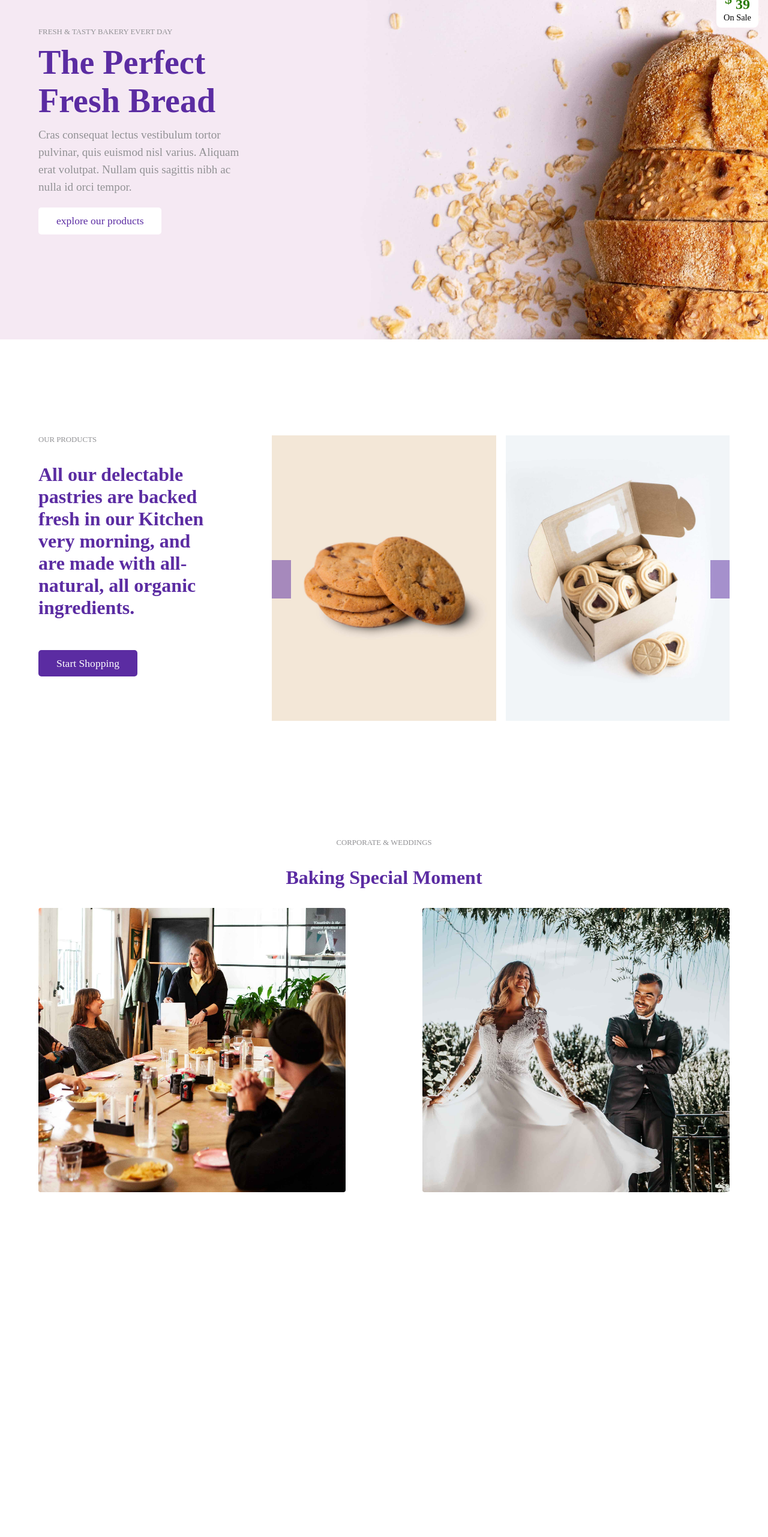
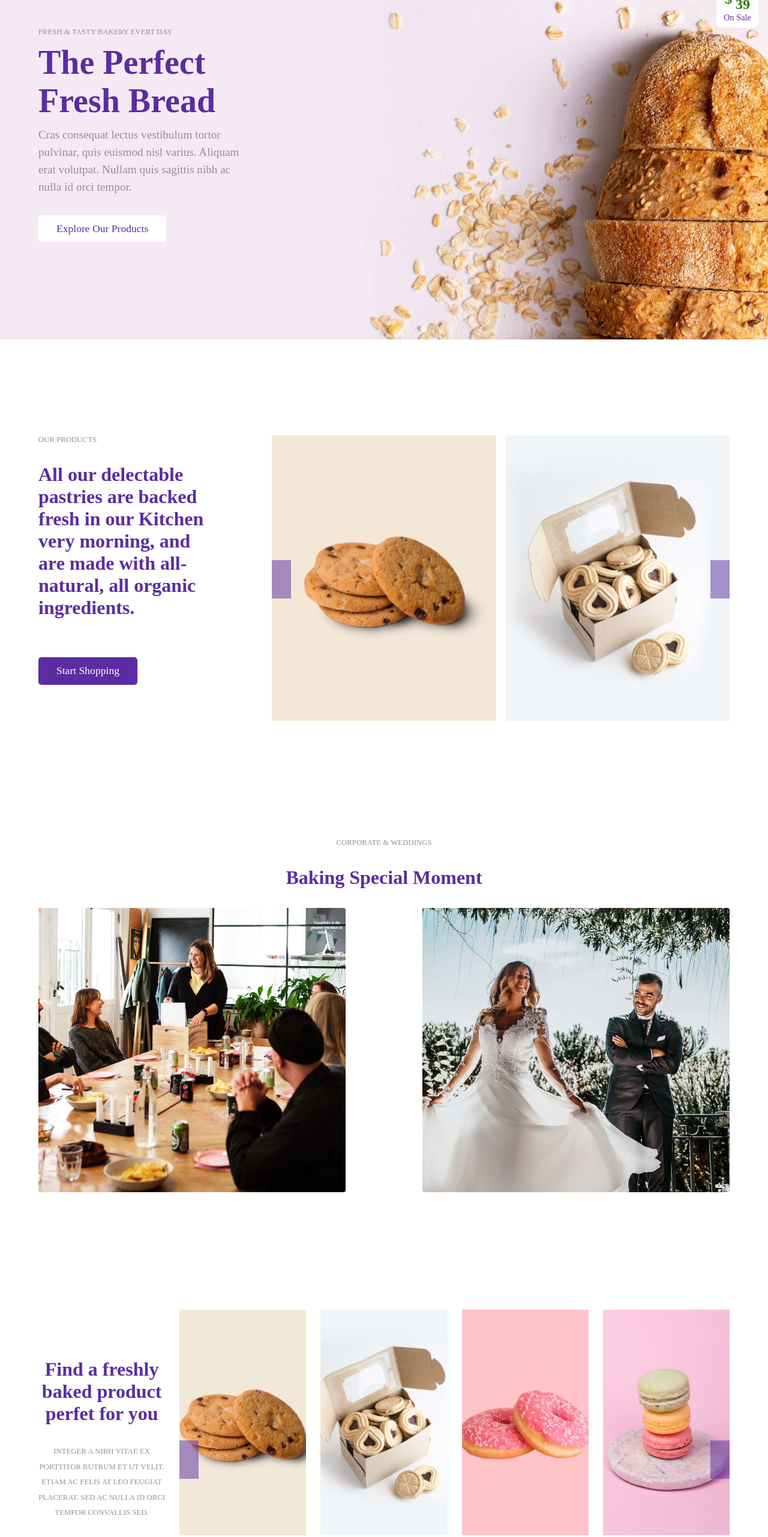
Before and after one commit to Frampolz/proj-html-vuejs, a Vue app: page / in a window 1280 px wide. Shown: the part 234-2797 px from the top of the page at 60% size. Before the commit the page ends 2226 px from the top, so only its background shows below. Built offline with nearby package versions, Linux system fonts and the light colour scheme; the HTML template or start-up script is replaced by a standard one.

Commit message:
add AllProd component

```diff
--- a/src/assets/scss/partials/commons.scss
+++ b/src/assets/scss/partials/commons.scss
@@ -34,9 +34,60 @@ h2 {
   color: $purple;
 }
 
+h3 {
+  color: $purple;
+  font-size: 1.5em;
+  text-transform: capitalize;
+}
+
 h5 {
   font-size: 0.8em;
   font-weight: normal;
   text-transform: uppercase;
   color: $lightGrey;
 }
+
+.button {
+  display: inline-block;
+  margin-top: 2em;
+  .btn {
+    display: inline-block;
+    padding: 0.7em 1.7em;
+    border-radius: 5px;
+    background-color: $purple;
+    font-size: 1.1em;
+    color: white;
+    text-transform: capitalize;
+  }
+  .purple {
+    background-color: $purple;
+    color: white;
+  }
+  .white {
+    color: $purple;
+    background-color: white;
+  }
+}
+
+.left-arrow,
+.right-arrow {
+  position: absolute;
+  top: 50%;
+  transform: translateY(-50%);
+  padding: 2em 1em;
+  background-color: $purple;
+  color: white;
+  opacity: 0.5;
+
+  &:hover {
+    opacity: 1;
+    cursor: pointer;
+  }
+}
+
+.left-arrow {
+  left: 0;
+}
+.right-arrow {
+  right: 0;
+}
--- a/src/components/Header.vue
+++ b/src/components/Header.vue
@@ -24,7 +24,9 @@
           varius. Aliquam erat volutpat. Nullam quis sagittis nibh ac nulla id
           orci tempor.
         </p>
-        <div class="button"><a href="">explore our products</a></div>
+        <div class="button">
+          <a class="btn white" href="">explore our products</a>
+        </div>
       </div>
     </div>
   </header>
@@ -114,17 +116,6 @@ export default {
         line-height: 1.5em;
         color: $lightGrey;
       }
-      .button {
-        display: inline-block;
-        margin-top: 2em;
-        a {
-          padding: 0.7em 1.7em;
-          border-radius: 5px;
-          background-color: white;
-          font-size: 1.1em;
-          color: $purple;
-        }
-      }
     }
   }
 }
--- a/src/components/Main.vue
+++ b/src/components/Main.vue
@@ -2,17 +2,20 @@
   <main class="main d-flex">
     <OurProd />
     <Service />
+    <AllProd />
   </main>
 </template>
 
 <script>
 import OurProd from "./main-component/OurProd.vue";
 import Service from "./main-component/Service.vue";
+import AllProd from "./main-component/AllProd.vue";
 export default {
   name: "Main",
   components: {
     OurProd,
     Service,
+    AllProd,
   },
 };
 </script>
--- /dev/null
+++ b/src/components/main-component/AllProd.vue
@@ -0,0 +1,83 @@
+<template>
+  <div class="all-product d-flex">
+    <div class="all-product-container w-90 d-flex">
+      <div class="all-product-box heading d-flex">
+        <h2>Find a freshly baked product perfet for you</h2>
+        <h5>
+          Integer a nibh vitae ex porttitor rutrum et ut velit. Etiam ac felis
+          at leo feugiat placerat. Sed ac nulla id orci tempor convallis sed.
+        </h5>
+        <div class="button">
+          <a class="btn purple" href="">shopping all products</a>
+        </div>
+      </div>
+      <div class="all-product-box d-flex">
+        <img src="../../assets/img/choco-chip-cookies-400x510.jpg" alt="" />
+        <h3>choco chip cookies</h3>
+        <p>$19.00- $39.00</p>
+        <div class="left-arrow">
+          <i class="fas fa-chevron-left"></i>
+        </div>
+      </div>
+      <div class="all-product-box d-flex">
+        <img src="../../assets/img/strawberry-jam-cookies-400x510.jpg" alt="" />
+        <h3>strawberry jam cookies</h3>
+        <p>$24.00- $62.00</p>
+      </div>
+      <div class="all-product-box d-flex">
+        <img src="../../assets/img/strawberry-donut-400x510.jpg" alt="" />
+        <h3>strawberry donut</h3>
+        <p>$24.00- $42.00</p>
+      </div>
+      <div class="all-product-box d-flex">
+        <img src="../../assets/img/perfect-macarons-400x510.jpg" alt="" />
+        <h3>perfect macarons</h3>
+        <p>$18.00- $52.00</p>
+        <div class="right-arrow">
+          <i class="fas fa-chevron-right"></i>
+        </div>
+      </div>
+    </div>
+  </div>
+</template>
+
+<script>
+export default {
+  name: "AllProd",
+};
+</script>
+
+<style lang="scss">
+.all-product {
+  margin-top: 12em;
+  .heading {
+    h5 {
+      line-height: 2em;
+    }
+  }
+  .all-product-container {
+    margin: auto;
+    gap: 1.5em;
+
+    .all-product-box {
+      flex-basis: calc(100% / 5);
+      height: 500px;
+      position: relative;
+      text-align: center;
+      flex-direction: column;
+      justify-content: center;
+      h3 {
+        margin: 1em;
+      }
+      p {
+        font-size: 1.2em;
+      }
+      img {
+        width: 100%;
+        height: 100%;
+        object-fit: cover;
+      }
+    }
+  }
+}
+</style>
--- a/src/components/main-component/OurProd.vue
+++ b/src/components/main-component/OurProd.vue
@@ -7,7 +7,9 @@
           All our delectable pastries are backed fresh in our Kitchen very
           morning, and are made with all- natural, all organic ingredients.
         </h2>
-        <div class="button"><a href="">start shopping</a></div>
+        <div class="button">
+          <a class="purple btn" href="">start shopping</a>
+        </div>
       </div>
     </div>
     <div class="our-prod-box">
@@ -38,28 +40,7 @@ export default {
   .our-prod-box {
     flex-basis: calc(100% / 3);
     position: relative;
-    .left-arrow,
-    .right-arrow {
-      position: absolute;
-      top: 50%;
-      transform: translateY(-50%);
-      padding: 2em 1em;
-      background-color: $purple;
-      color: white;
-      opacity: 0.5;
 
-      &:hover {
-        opacity: 1;
-        cursor: pointer;
-      }
-    }
-
-    .left-arrow {
-      left: 0;
-    }
-    .right-arrow {
-      right: 0;
-    }
     img {
       width: 100%;
     }
@@ -68,18 +49,6 @@ export default {
     h2 {
       padding-right: 3em;
     }
-    .button {
-      display: inline-block;
-      margin-top: 2em;
-      a {
-        padding: 0.7em 1.7em;
-        border-radius: 5px;
-        background-color: $purple;
-        font-size: 1.1em;
-        color: white;
-        text-transform: capitalize;
-      }
-    }
   }
 }
 </style>
--- a/src/components/main-component/Service.vue
+++ b/src/components/main-component/Service.vue
@@ -32,7 +32,7 @@ export default {
     }
   }
   .service-box-container {
-      gap: 8em;
+    gap: 8em;
     .service-box {
       flex-basis: calc(100% / 2);
       img {
```
